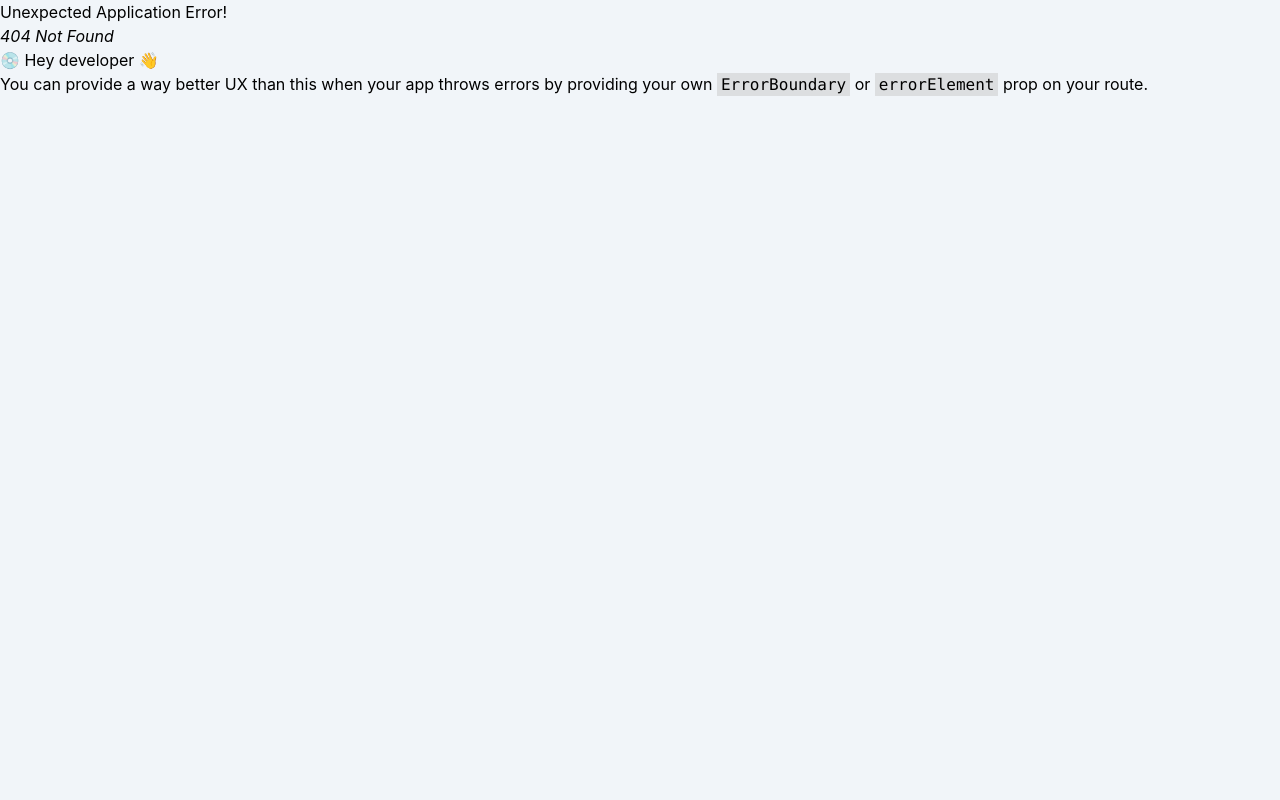
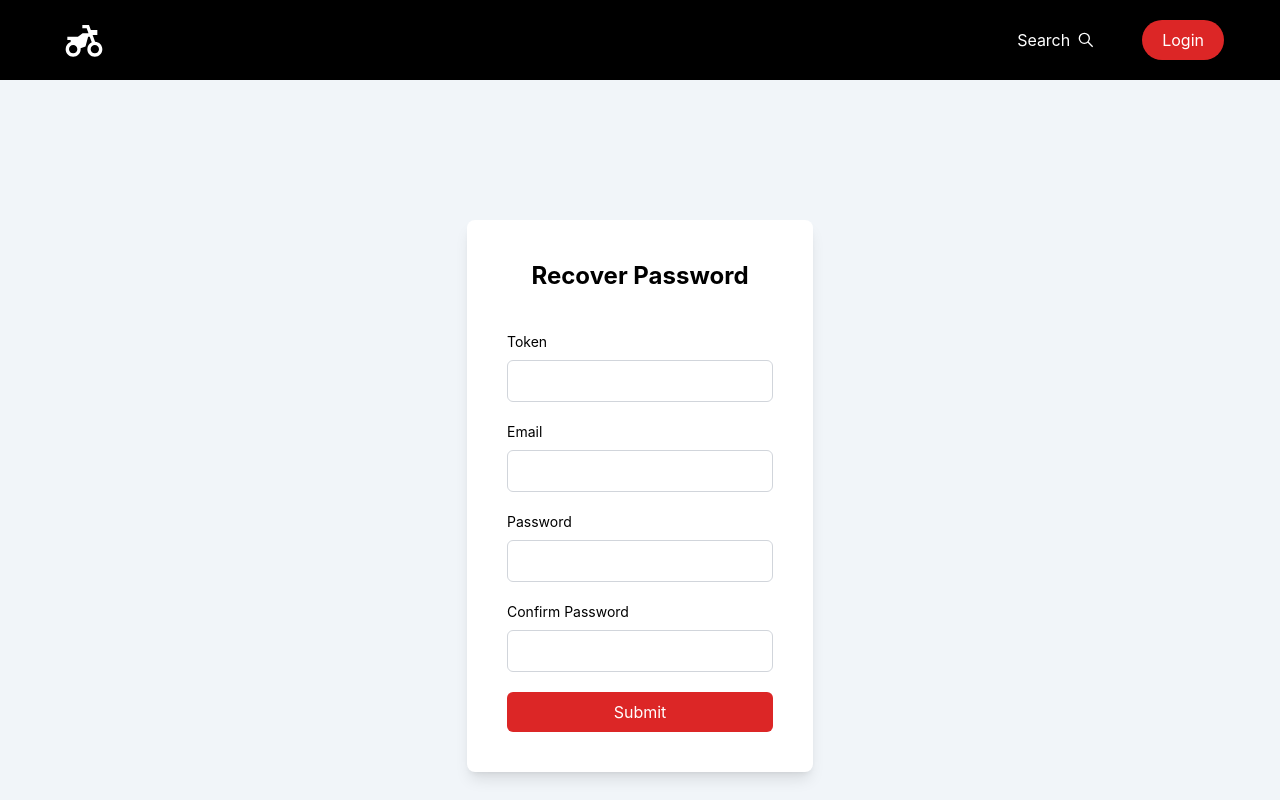
Before and after one commit to kiyotone/tempUpload, a React (Create React App) app in the folder frontend/: page /recover-password in a window 1280 px wide. Before the commit this address had no page. Shown: the top 800 px of the page. Built offline with nearby package versions, Linux system fonts and the light colour scheme; no server answers.

Commit message:
forgot password added

```diff
--- a/frontend/src/common/index.js
+++ b/frontend/src/common/index.js
@@ -89,6 +89,14 @@ const SummaryApi = {
     url: `${backendDomin}/api/delete-appointment`,
     method: "post",
   },
+  forgotPassword: {
+    url: `${backendDomin}/api/forgot-password`,
+    method: "post",
+  },
+  recoverPassword: {
+    url: `${backendDomin}/api/recover-password`,
+    method: "post",
+  },
 };
 
 export default SummaryApi;
--- a/frontend/src/pages/Cart.js
+++ b/frontend/src/pages/Cart.js
@@ -4,12 +4,14 @@ import Context from "../context";
 import displayINRCurrency from "../helpers/displayCurrency";
 import { MdDelete } from "react-icons/md";
 import { toast } from "react-toastify";
+import Khalti from "../khalti/khalti";
 
 const Cart = () => {
   const [data, setData] = useState([]);
   const [loading, setLoading] = useState(false);
   const context = useContext(Context);
   const loadingCart = new Array(4).fill(null);
+  const navigate = useNavigate();
 
   const fetchData = async () => {
     const response = await fetch(SummaryApi.addToCartProductView.url, {
@@ -248,7 +250,7 @@ const Cart = () => {
                 </div>
               </div>
               <div className="border-x border-b p-7 border-slate-600">
-                <button className="bg-blue-600 p-2 text-white w-full mt-2">
+                <button onClick={ navigate("/khalti") } className="bg-blue-600 p-2 text-white w-full mt-2">
                   Payment
                 </button>
               </div>
--- a/frontend/src/pages/ForgotPassowrd.js
+++ b/frontend/src/pages/ForgotPassowrd.js
@@ -1,9 +1,57 @@
-import React from 'react'
+import React, { useState } from "react";
+import SummaryApi from "../common";
+import axios from "axios";
+import { toast } from "react-toastify";
+import { useNavigate } from "react-router-dom";
 
 const ForgotPassowrd = () => {
+
+  const [email, setEmail] = useState("");
+  const navigate = useNavigate();
+
+  const forgotPasswordHandler = async (e) => {
+    const data  = {
+      email: email,
+    };
+    e.preventDefault();
+
+    const response = await axios.post(SummaryApi.forgotPassword.url, data);
+    if (response.data.success) {
+     toast.success(response.data.message);
+      navigate("/recover-password");
+    }
+
+
+  };
+
   return (
-    <div>ForgotPassowrd</div>
-  )
-}
+    <div>
+      <div className="flex flex-col items-center justify-center h-screen">
+        <div className="bg-white p-10 rounded-lg shadow-lg">
+          <h1 className="text-2xl font-bold text-center">Forgot Password</h1>
+          <form onSubmit={(e) => forgotPasswordHandler(e)} className="mt-10">
+            <div className="mb-5">
+              <label htmlFor="email" className="block mb-2 text-sm">
+                Email
+              </label>
+              <input
+                type="email"
+                id="email"
+                onChange={(e)=>setEmail(e.target.value)}
+                className="w-full p-2 border border-gray-300 rounded-md"
+              />
+            </div>
+            <button
+              type="submit"
+              className="w-full bg-[#dc2626] hover:bg-red-900 text-white p-2 rounded-md"
+            >
+              Submit
+            </button>
+          </form>
+        </div>
+      </div>
+    </div>
+  );
+};
 
-export default ForgotPassowrd
+export default ForgotPassowrd;
--- a/frontend/src/pages/Home.js
+++ b/frontend/src/pages/Home.js
@@ -4,8 +4,11 @@ import BannerProduct from "../components/BannerProduct";
 import HorizontalCardProduct from "../components/HorizontalCardProduct";
 import book from "../assest/book.jpeg";
 import { testomonials } from "../assest/testomonail";
+import { useNavigate } from "react-router-dom";
 
 const Home = () => {
+  const navigate = useNavigate();
+
   return (
     <div className="flex flex-col">
       <BannerProduct />
@@ -35,7 +38,7 @@ const Home = () => {
               directly with our expert mechanics for efficient and convenient
               service.
             </div>
-            <button className="bg-[#dc2626] text-center text-white w-[10rem] py-3 rounded-lg my-10 hover:bg-[#f1bb47]">
+            <button onClick={()=> navigate('appointments')} className="bg-[#dc2626] text-center text-white w-[10rem] py-3 rounded-lg my-10 hover:bg-[#f1bb47]">
               Book
             </button>
           </div>
--- /dev/null
+++ b/frontend/src/pages/RecoverPassword.js
@@ -0,0 +1,97 @@
+import React, { useState } from "react";
+import SummaryApi from "../common";
+import axios from "axios";
+import { toast } from "react-toastify";
+import { useNavigate } from "react-router-dom";
+
+const RecoverPassword = () => {
+  const [data, setData] = useState({});
+  const navigate = useNavigate();
+
+  const handleChange = (e) => {
+    setData({ ...data, [e.target.id]: e.target.value });
+  };
+
+  const handleSubmit = async () => {
+    console.log(data);
+
+    try {
+      if (data.newPassword !== data.confirmPassword) {
+        throw new Error("Password and Confirm Password do not match");
+      }
+      const response = await axios.post(SummaryApi.recoverPassword.url, data);
+      console.log(response.data);
+      if (response.data.success) {
+        toast.success(response.data.message);
+        navigate("/login");
+      }
+    } catch (err) {
+      return toast.error(err.message);
+    }
+  };
+
+  return (
+    <div>
+      <div className="flex flex-col items-center justify-center h-screen">
+        <div className="bg-white p-10 rounded-lg shadow-lg">
+          <h1 className="text-2xl font-bold text-center">Recover Password</h1>
+          <form className="mt-10">
+            <div className="mb-5">
+              <label htmlFor="token" className="block mb-2 text-sm">
+                Token
+              </label>
+              <input
+                type="text"
+                id="token"
+                onChange={handleChange}
+                className="w-full p-2 border border-gray-300 rounded-md"
+              />
+            </div>
+            <div className="mb-5">
+              <label htmlFor="email" className="block mb-2 text-sm">
+                Email
+              </label>
+              <input
+                type="email"
+                id="email"
+                onChange={handleChange}
+                className="w-full p-2 border border-gray-300 rounded-md"
+              />
+            </div>
+            <div className="mb-5">
+              <label htmlFor="password" className="block mb-2 text-sm">
+                Password
+              </label>
+              <input
+                type="newPassword"
+                id="newPassword"
+                onChange={handleChange}
+                className="w-full p-2 border border-gray-300 rounded-md"
+              />
+            </div>
+            <div className="mb-5">
+              <label htmlFor="confirmPassword" className="block mb-2 text-sm">
+                Confirm Password
+              </label>
+              <input
+                type="password"
+                id="confirmPassword"
+                onChange={handleChange}
+                className="w-full p-2 border border-gray-300 rounded-md"
+              />
+            </div>
+            <button
+              onClick={handleSubmit}
+              type="button"
+              className="w-full bg-[#dc2626] text-white p-2 rounded-md"
+            >
+              Submit
+            </button>
+          </form>
+        </div>
+      </div>
+    </div>
+  );
+};
+
+export default RecoverPassword;
--- a/frontend/src/routes/index.js
+++ b/frontend/src/routes/index.js
@@ -13,6 +13,7 @@ import Cart from "../pages/Cart";
 import SearchProduct from "../pages/SearchProduct";
 import Appointment from "../pages/Appointment";
 import AllAppointments from "../pages/AllAppointments.js";
+import RecoverPassword from "../pages/RecoverPassword.js";
 
 const router = createBrowserRouter([
   {
@@ -30,6 +31,10 @@ const router = createBrowserRouter([
       {
         path: "forgot-password",
         element: <ForgotPassowrd />,
+      },
+      {
+        path: "recover-password",
+        element: <RecoverPassword />,
       },
       {
         path: "sign-up",
```
